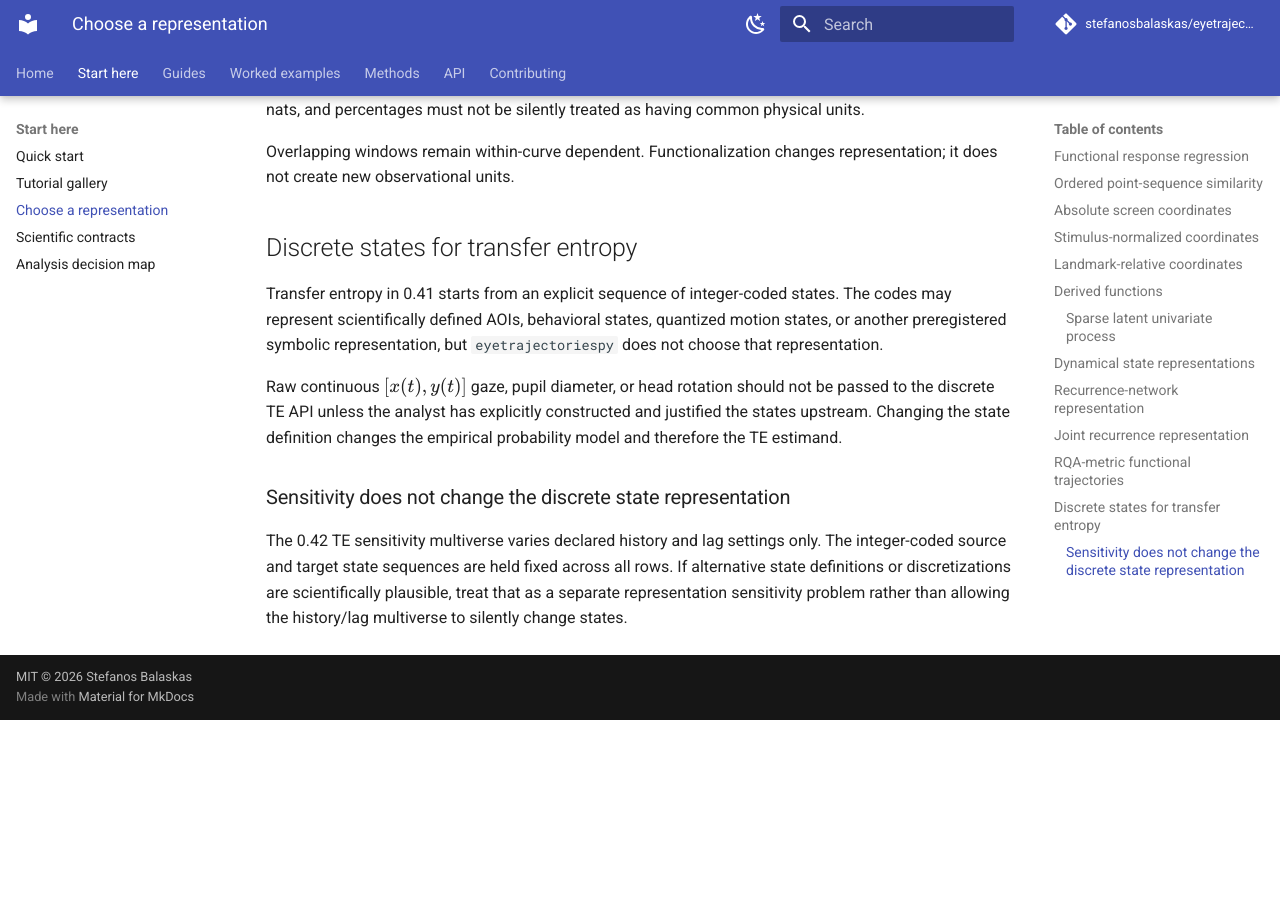
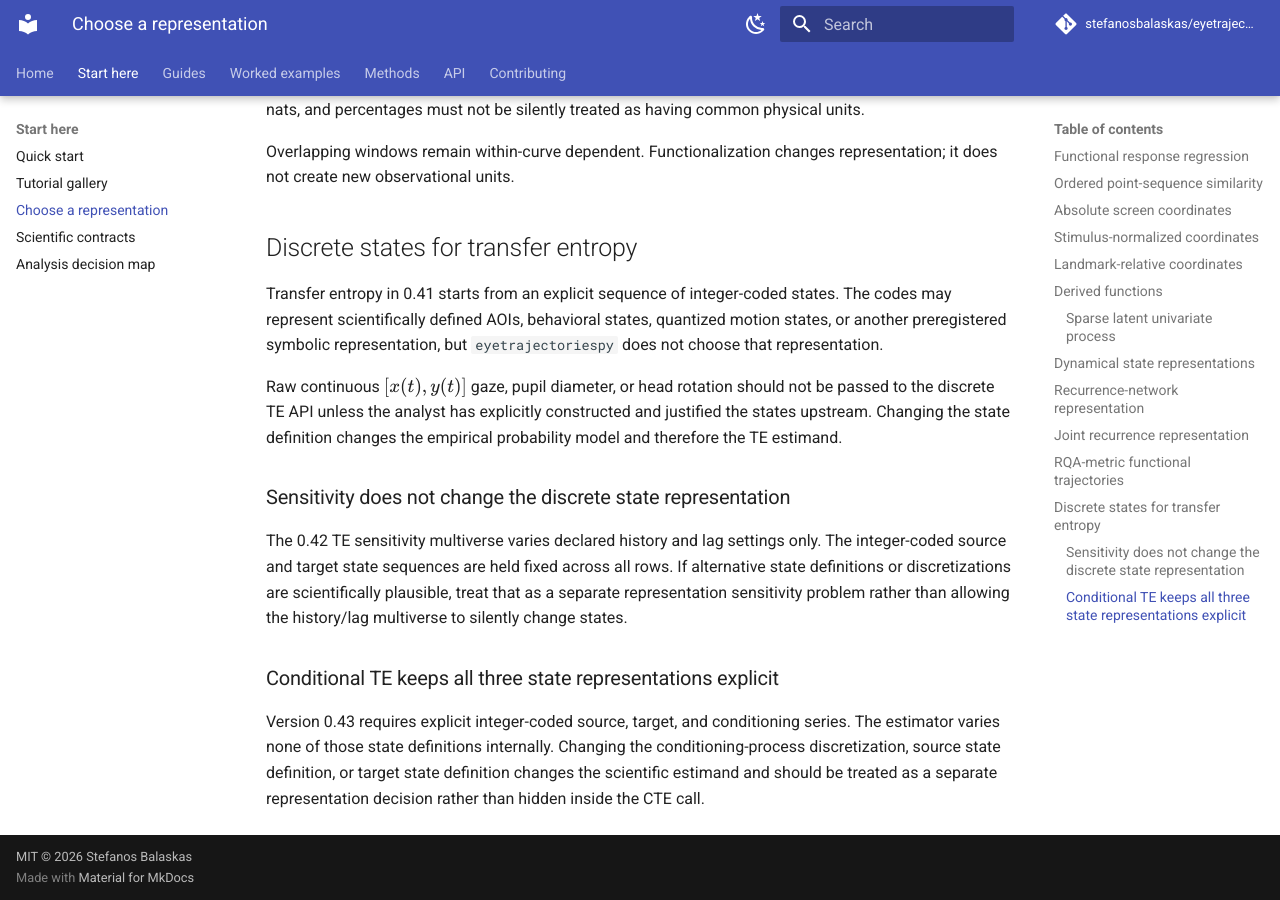
Before and after one commit to stefanosbalaskas/eyetrajectoriespy, an MkDocs documentation site: the page built from docs/concepts/representations.md, in a window 1280 px wide and 900 px high, scrolled down 3582 px. Built offline with MkDocs 1.6.1 and Material for MkDocs 9.7.7, drawn with Linux system fonts in a browser that asks for light colours; comment, search, counter and statistics services are not loaded; before the commit the page ends 4302 px from its top, so only the background shows below that.

Commit message:
Clarify conditional TE representation contract

```diff
--- a/docs/concepts/representations.md
+++ b/docs/concepts/representations.md
@@ -125,3 +125,11 @@ only. The integer-coded source and target state sequences are held fixed across
 all rows. If alternative state definitions or discretizations are scientifically
 plausible, treat that as a separate representation sensitivity problem rather
 than allowing the history/lag multiverse to silently change states.
+
+### Conditional TE keeps all three state representations explicit
+
+Version 0.43 requires explicit integer-coded source, target, and conditioning
+series. The estimator varies none of those state definitions internally.
+Changing the conditioning-process discretization, source state definition, or
+target state definition changes the scientific estimand and should be treated
+as a separate representation decision rather than hidden inside the CTE call.
```
